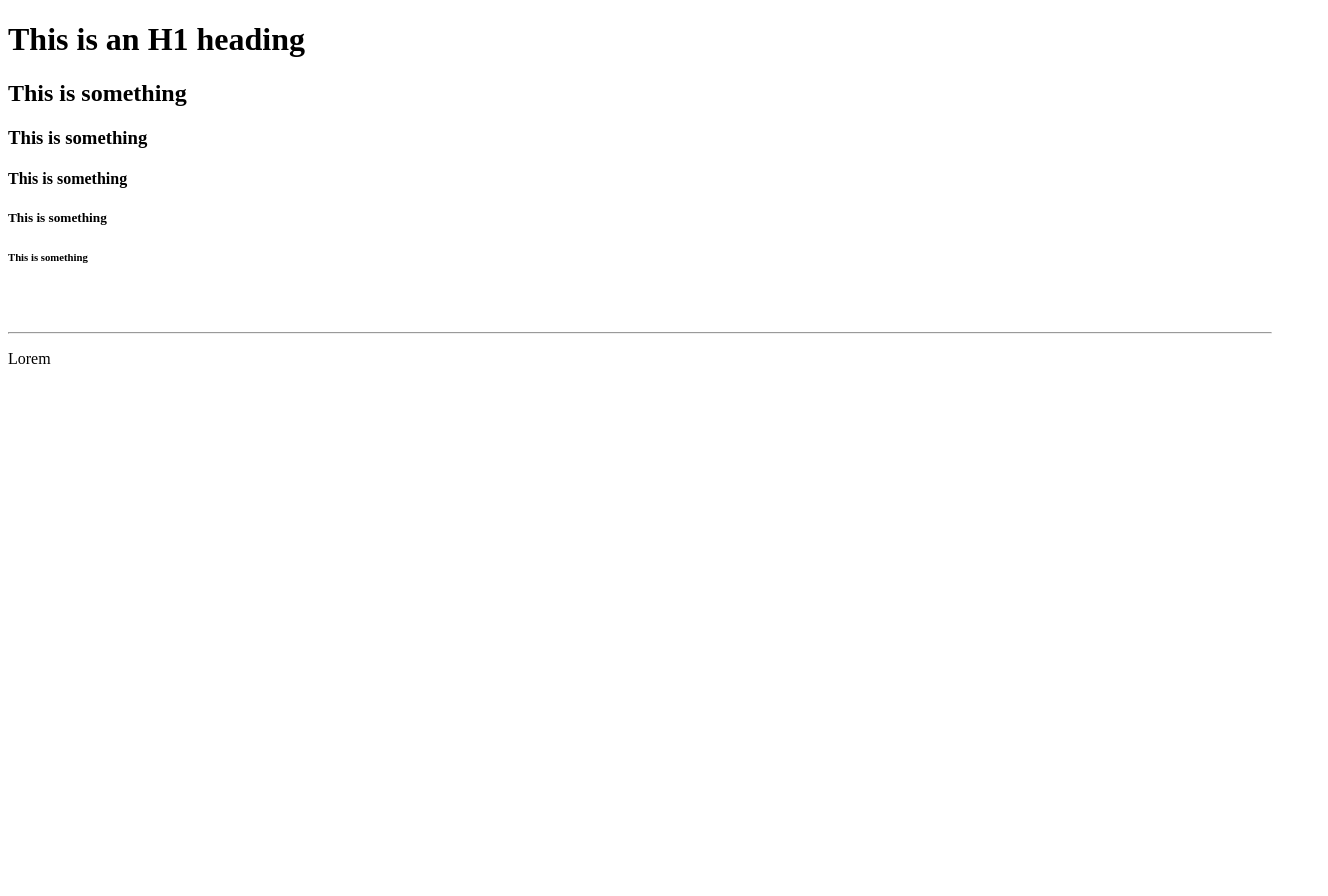
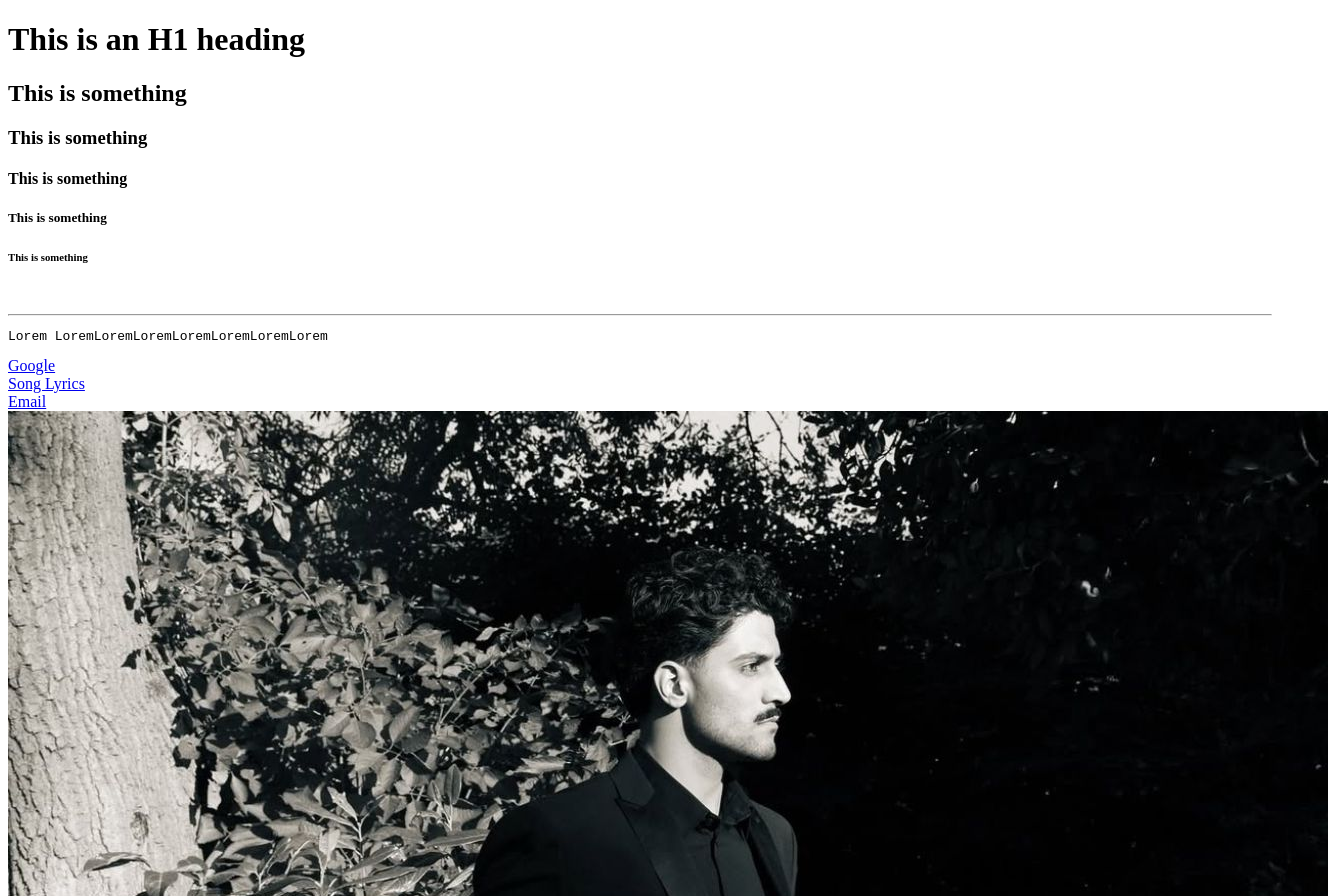
Before and after one commit to skeptre/webdevtest, a plain HTML site: page index.html in a window 1280 px wide. Shown: the top 896 px of the page, 1328 px wide, since content can reach past the window. Before the commit the page ends 800 px from the top, so only its background shows below. Drawn offline with Linux system fonts and the light colour scheme.

Commit message:
Test commit
Took 26 minutes

```diff
--- a/index.html
+++ b/index.html
@@ -11,10 +11,25 @@
     <h5>This is something</h5>
     <h6>This is something</h6>
     <br />
-    <br />
     <hr />
     <!--This is a comment -->
 
-    <p>Lorem</p>
+    <pre>Lorem LoremLoremLoremLoremLoremLoremLorem</pre>
+
+    <a href="https://www.google.com" title="Goes to Google" target="_blank">
+      Google
+    </a>
+    <br />
+    <a href="lyrics.html">Song Lyrics</a>
+    <br />
+    <a href="mailto:test@fake.com">Email</a>
+
+    <a href="https://www.google.com"
+      ><img
+        src="Media/ProfilePictureSuit.jpg"
+        alt="Profile Picture Suit"
+        height="886"
+        width="1320"
+    /></a>
   </body>
 </html>
```
Also changed, not shown: lyrics.html (+2 -0 lines), Media/ProfilePictureSuit.jpg (added), 1 other file.
